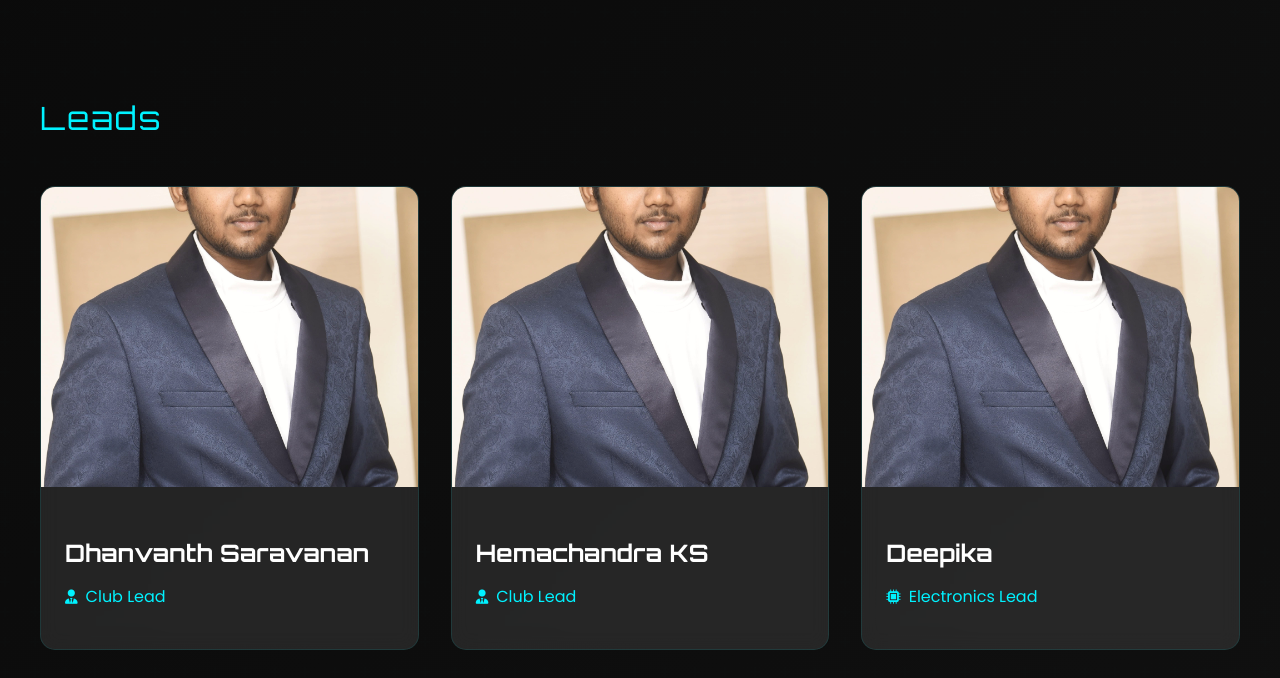
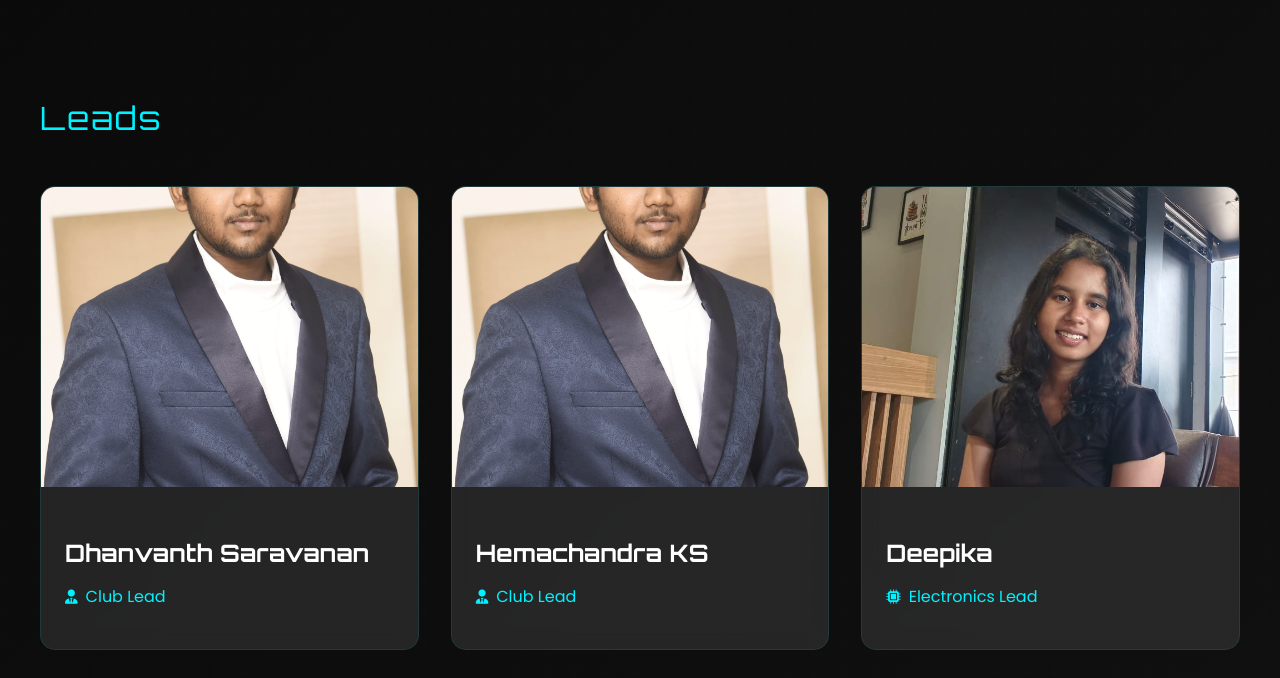
Before and after one commit to Robotics-IIITDM/robosite, a Flask app: page /team in a window 1280 px wide. Shown: the part 203-881 px from the top of the page. Run offline with Flask 3, Linux system fonts and the light colour scheme.

Commit message:
Update team.html

```diff
--- a/templates/team.html
+++ b/templates/team.html
@@ -197,7 +197,7 @@
                 </div>
             </div>
             <div class="team-card">
-                <img src="{{ url_for('static', filename='images/default.jpg') }}" alt="Deepika" class="team-image">
+                <img src="static/images/deepika.jpg" alt="Deepika" class="team-image">
                 <div class="team-info">
                     <h2 class="team-name">Deepika</h2>
                     <p class="team-role"><i class="fas fa-microchip"></i> Electronics Lead</p>
@@ -278,7 +278,7 @@
                 </div>
             </div>
             <div class="team-card">
-                <img src="{{ url_for('static', filename='images/default.jpg') }}" alt="Harish Ram RV" class="team-image">
+                <img src="static/images/harish ram.jpg" alt="Harish Ram RV" class="team-image">
                 <div class="team-info">
                     <h2 class="team-name">Harish Ram RV</h2>
                     <p class="team-role"><i class="fas fa-microchip"></i> ECE Team Member</p>
@@ -292,7 +292,7 @@
                 </div>
             </div>
             <div class="team-card">
-                <img src="{{ url_for('static', filename='images/default.jpg') }}" alt="Pranav Nandhakumar" class="team-image">
+                <img src="static/images/pranav nandha.jpg" alt="Pranav Nandhakumar" class="team-image">
                 <div class="team-info">
                     <h2 class="team-name">Pranav Nandhakumar</h2>
                     <p class="team-role"><i class="fas fa-microchip"></i> ECE Team Member</p>
@@ -306,7 +306,7 @@
                 </div>
             </div>
             <div class="team-card">
-                <img src="{{ url_for('static', filename='images/default.jpg') }}" alt="M. Sufiyan" class="team-image">
+                <img src="static/images/sufiyan.jpg" alt="M. Sufiyan" class="team-image">
                 <div class="team-info">
                     <h2 class="team-name">M. Sufiyan</h2>
                     <p class="team-role"><i class="fas fa-microchip"></i> ECE Team Member</p>
@@ -334,14 +334,14 @@
                 </div>
             </div>
             <div class="team-card">
-                <img src="{{ url_for('static', filename='images/default.jpg') }}" alt="Raghava" class="team-image">
+                <img src="static/images/raghava.jpg" alt="Raghava" class="team-image">
                 <div class="team-info">
                     <h2 class="team-name">Raghava</h2>
                     <p class="team-role"><i class="fas fa-cogs"></i> MECH Team Member</p>
                 </div>
             </div>
             <div class="team-card">
-                <img src="{{ url_for('static', filename='images/default.jpg') }}" alt="Santhana Srinivasa" class="team-image">
+                <img src="static/images/sanathana srinivas.jpg" alt="Santhana Srinivasa" class="team-image">
                 <div class="team-info">
                     <h2 class="team-name">Santhana Srinivasa</h2>
                     <p class="team-role"><i class="fas fa-cogs"></i> MECH Team Member</p>
```
